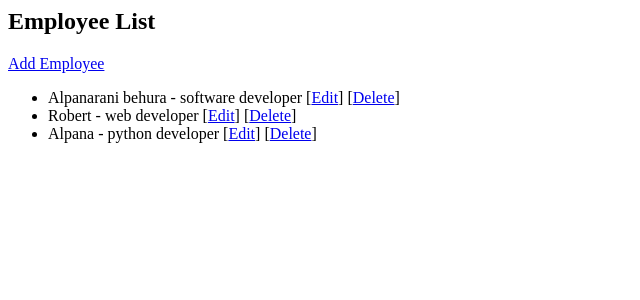
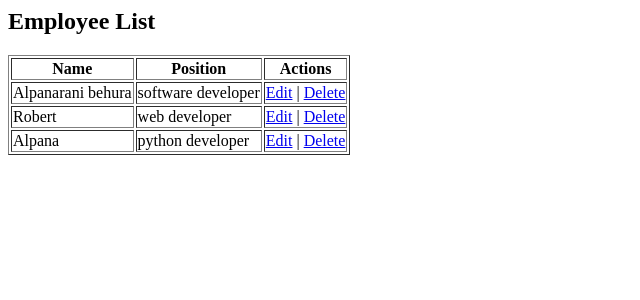
Before and after one commit to AlpanaraniBehura/crud-app, a Django app: page / in a window 1280 px wide. Shown: the top 300 px of the page, without its empty margins (0-640 px from the left). Run offline with Django 5.2, Linux system fonts and the light colour scheme; data comes from the database, SQL or seed files in the repository; both versions use the stored data as it was after the commit.

Commit message:
Updated project

```diff
--- a/core/admin.py
+++ b/core/admin.py
@@ -1,4 +1,8 @@
+from django.contrib import admin
 from django.contrib import admin
 from .models import Employee
 
-admin.site.register(Employee)
+@admin.register(Employee)
+class EmployeeAdmin(admin.ModelAdmin):
+    list_display = ['name', 'position']  # Fields to show in list view
+    list_display_links = ['name']        # Makes 'name' clickable for edit
--- a/core/templates/core/list.html
+++ b/core/templates/core/list.html
@@ -1,11 +1,19 @@
-
-<h2>Employee List</h2>
-<a href="{% url 'employee_create' %}">Add Employee</a>
-<ul>
-{% for employee in employees %}
-    <li>{{ employee.name }} - {{ employee.position }}
-        [<a href="{% url 'employee_update' employee.pk %}">Edit</a>]
-        [<a href="{% url 'employee_delete' employee.pk %}">Delete</a>]
-    </li>
-{% endfor %}
-</ul>
+<h2>
+    Employee List</h2>
+<table border="1">
+    <tr>
+        <th>Name</th>
+        <th>Position</th>
+        <th>Actions</th>
+    </tr>
+    {% for employee in employees %}
+    <tr>
+        <td>{{ employee.name }}</td>
+        <td>{{ employee.position }}</td>
+        <td>
+            <a href="{% url 'employee_update' employee.pk %}">Edit</a> |
+            <a href="{% url 'employee_delete' employee.pk %}">Delete</a>
+        </td>
+    </tr>
+    {% endfor %}
+</table>
```
Also changed, not shown: core/README.md (deleted), db.sqlite3.
